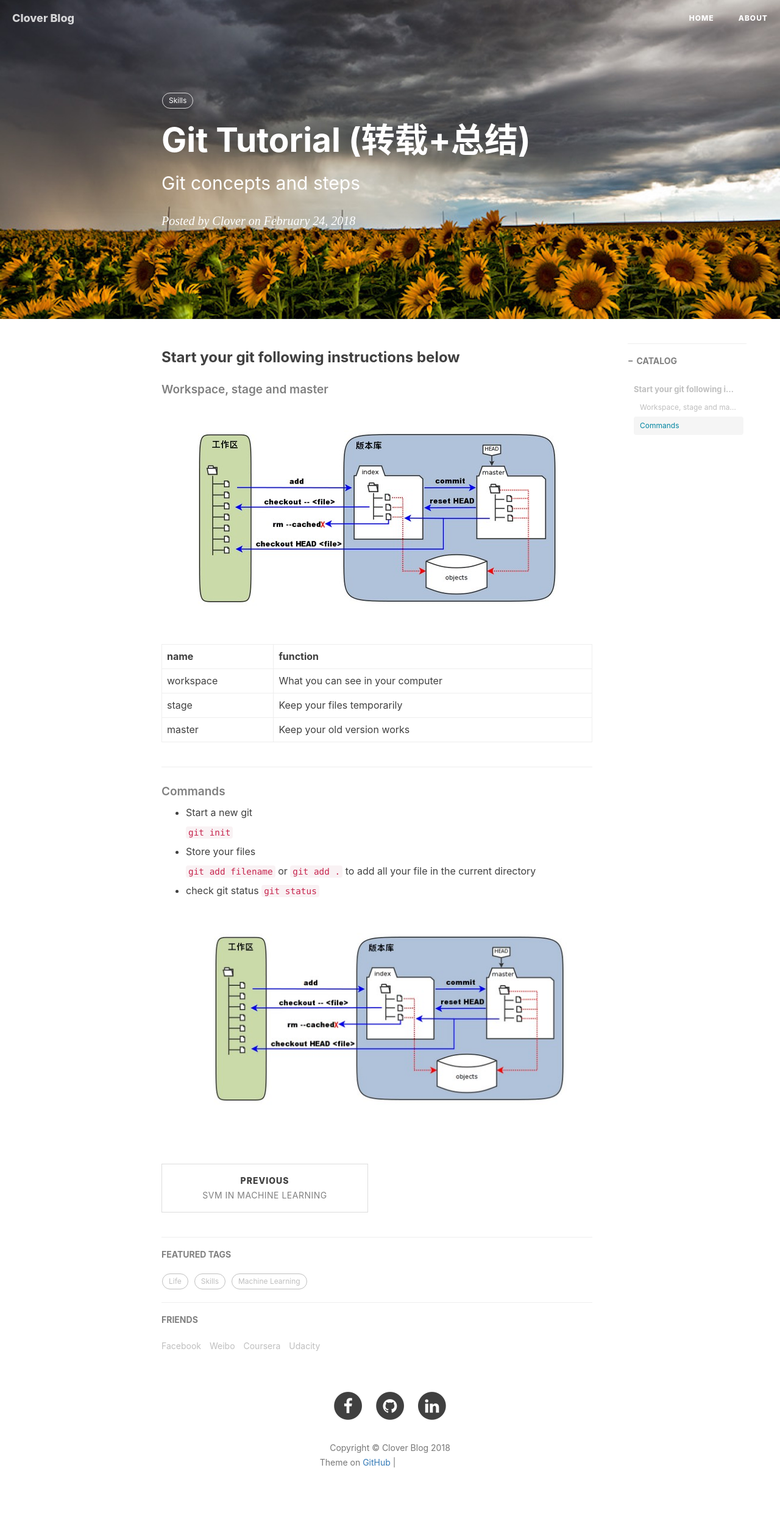
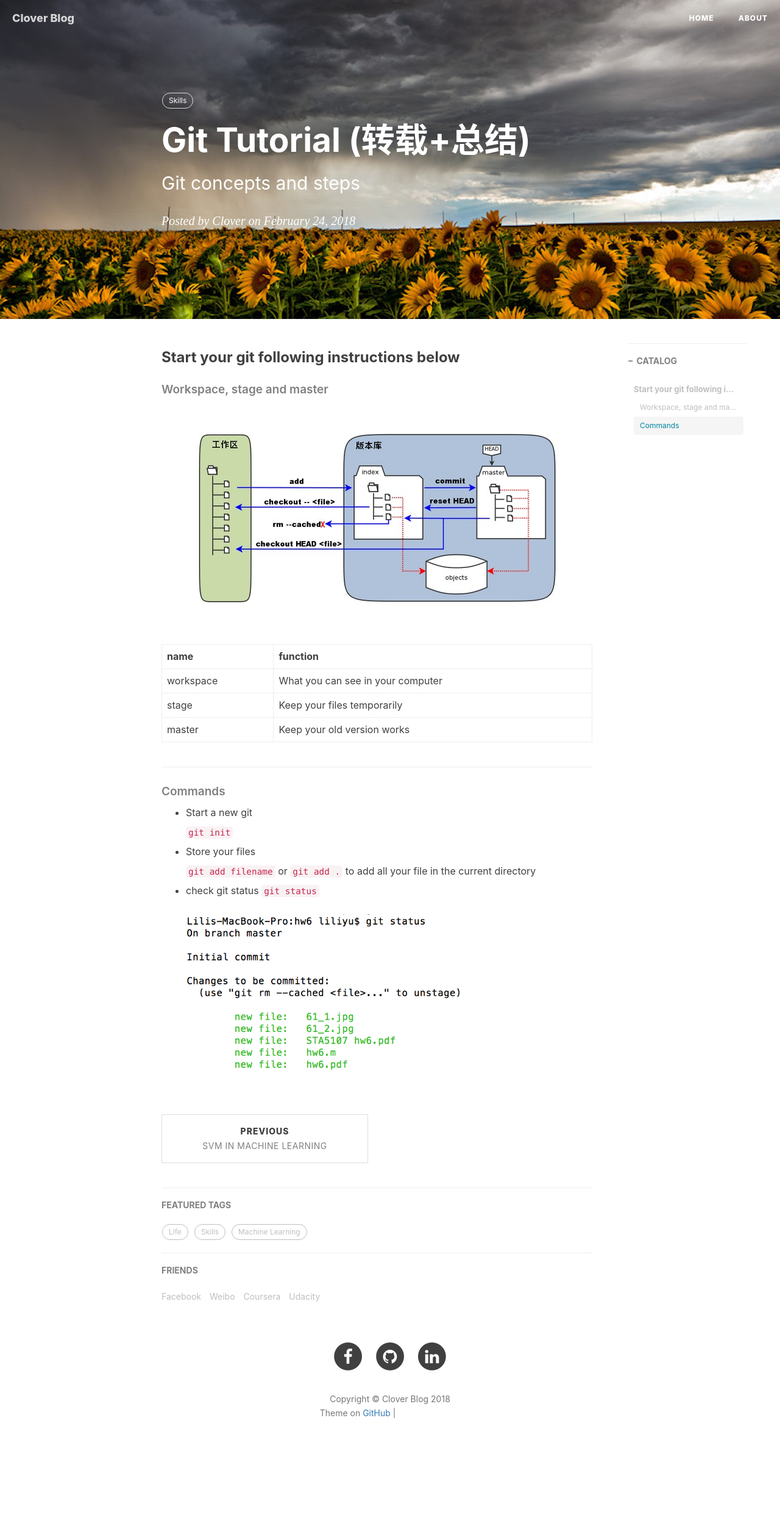
Before and after one commit to ly16/ly16.github.io, a Jekyll site: the page built from _posts/2018-02-24-git-tutorial.md, in a window 1280 px wide. Shown: the whole page at 61% size. Built offline with Jekyll 4.4.1, drawn with Linux system fonts in a browser that asks for light colours; nearby versions of some CDN libraries; comment, search, counter and statistics services are not loaded; after the commit the page ends 2421 px from its top, so only the background shows below that; grey boxes are pictures that could not be loaded.

Commit message:
Update 2018-02-24-git-tutorial.md

```diff
--- a/_posts/2018-02-24-git-tutorial.md
+++ b/_posts/2018-02-24-git-tutorial.md
@@ -39,5 +39,5 @@ ______________________________________________
 - check git status
     `git status`
     <figure>
-        <img src="/img/git-concept.jpg" alt="Image" />
+        <img src="/img/git-status.png" alt="Image" />
     </figure>
```
